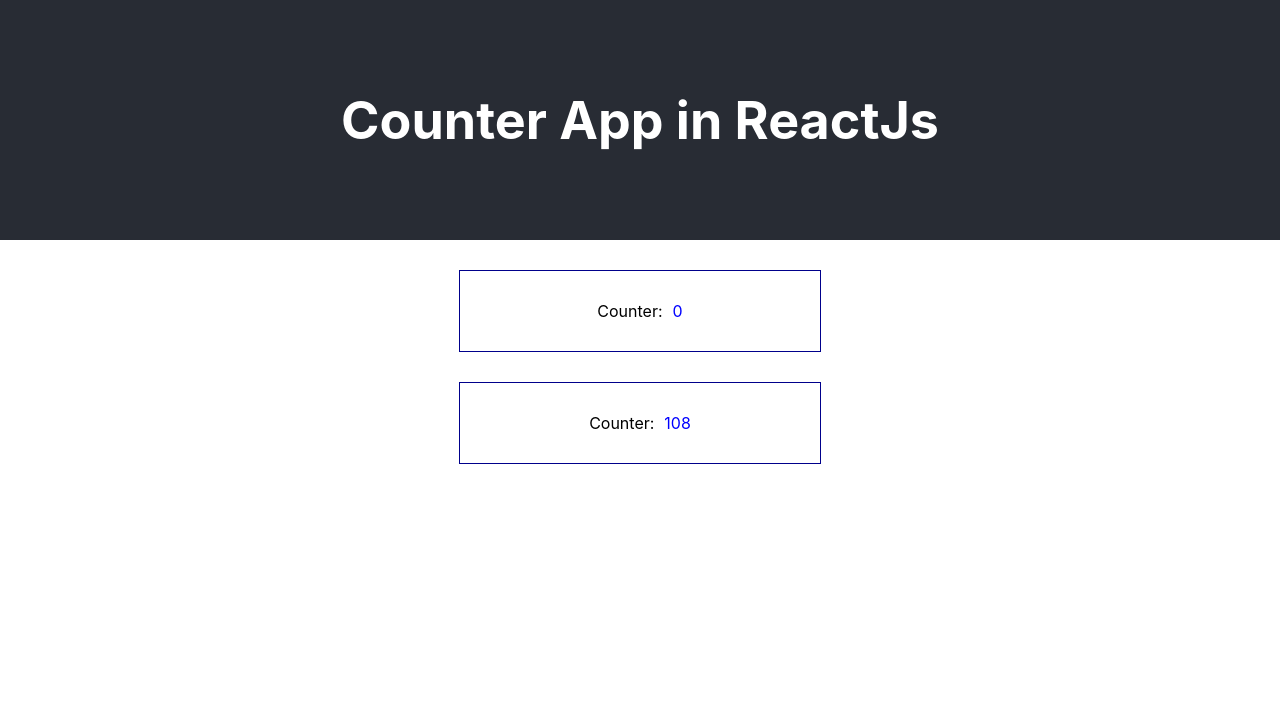
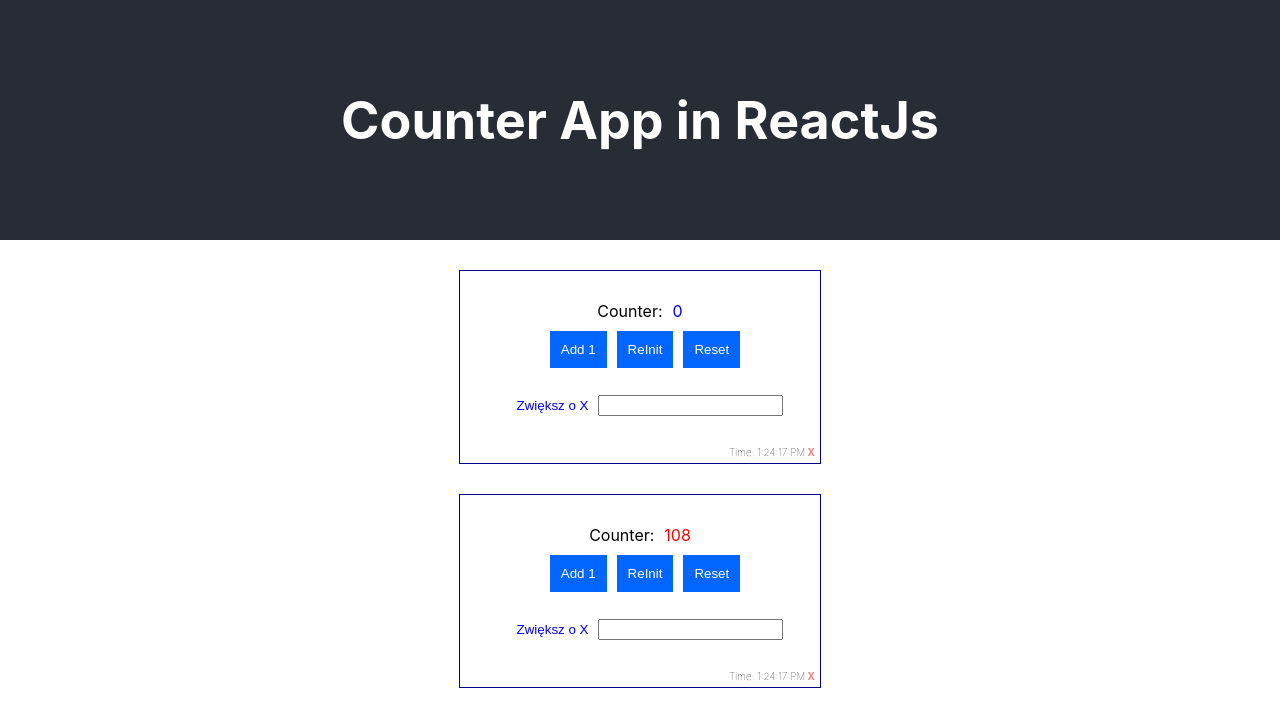
Before and after one commit to karoladudkowska/react, a React (Create React App) app: page / in a window 1280 px wide. Shown: the top 726 px of the page. Built offline with nearby package versions, Linux system fonts and the light colour scheme.

Commit message:
step in counter

```diff
--- /dev/null
+++ b/src/ButtonsPanel.css
@@ -0,0 +1,13 @@
+button {
+    margin: 10px 0 10px 10px;
+    padding: 10px;
+    background-color: #0066FF;
+    color: #FFF;
+    border: 1px solid #0066FF;
+}
+button:hover {
+    background-color: #003399;
+    border: 1px solid #003399;
+    cursor: pointer;
+    outline: 0;
+}
--- /dev/null
+++ b/src/ButtonsPanel.js
@@ -0,0 +1,15 @@
+import React from 'react';
+import './ButtonsPanel.css';
+
+function ButtonsPanel(props) {
+
+    return (
+        <div className="buttons-panel">
+            <button onClick={() => { props.buttonMethod('add'); }}>Add 1</button>
+            <button onClick={() => { props.buttonMethod('reinit'); }}>ReInit</button>
+            <button onClick={() => { props.buttonMethod('reset'); }}>Reset</button>
+        </div>
+    );
+}
+
+export default ButtonsPanel;
--- /dev/null
+++ b/src/Clock.css
@@ -0,0 +1,22 @@
+.clock {
+    position: absolute;
+    bottom: 5px;
+    right: 5px;
+}
+
+.clock h4 {
+    margin: 0;
+    font-size: 10px;
+    font-weight: lighter;
+}
+
+.clock h4 span {
+    font-weight: bold;
+    color: lightcoral;
+}
+
+.clock h4 span:hover {
+    text-decoration: underline;
+    color: red;
+    cursor: pointer;
+}
--- /dev/null
+++ b/src/Clock.js
@@ -0,0 +1,55 @@
+import React, { Component } from 'react';
+import './Clock.css';
+
+class Clock extends Component {
+
+    constructor(props) {
+        super(props);
+
+        this.state = {
+            date: new Date()
+        };
+
+        console.log(`Initialization lifeCycle: constructor (props)`);
+    }
+
+    componentDidMount() {
+        this.timerID = setInterval(
+            () => { this.tick() },
+            1000
+        );
+
+        console.log(`Mounting lifeCycle: componentDidMount()`);
+    }
+
+    componentDidUpdate() {
+        console.log(`Updation lifeCycle: componentDidUpdate() `);
+    }
+
+    componentWillUnmount() {
+        clearInterval(this.timerID);
+        console.log(`UnMounting lifeCycle: componentWillUnmount()`);
+
+    }
+
+    tick = () => {
+        this.setState({
+            date: new Date()
+        });
+    }
+
+    render() {
+
+        return (
+            <div className="clock">
+                <h4>Time: {this.state.date.toLocaleTimeString()}
+                    <span onClick={this.props.toggleClockMethod}> X</span>
+                </h4>
+            </div>
+
+        );
+    }
+
+}
+
+export default Clock;
--- /dev/null
+++ b/src/Clockfunctional.css
@@ -0,0 +1,22 @@
+.clock {
+    position: absolute;
+    bottom: 5px;
+    right: 5px;
+}
+
+.clock h4 {
+    margin: 0;
+    font-size: 10px;
+    font-weight: lighter;
+}
+
+.clock h4 span {
+    font-weight: bold;
+    color: lightcoral;
+}
+
+.clock h4 span:hover {
+    text-decoration: underline;
+    color: red;
+    cursor: pointer;
+}
--- /dev/null
+++ b/src/Clockfunctional.js
@@ -0,0 +1,37 @@
+import React, { useState, useEffect } from 'react';
+import './Clockfunctional.css';
+
+
+const Clockfunctional = (props) => {
+    console.log(`Initialization lifestyle: setting state [date, setDate]`)
+
+    const [date, setDate] = useState(new Date());
+
+    const tick = () => setDate(new Date())
+
+    useEffect(() => {
+        let timerID = setInterval(() => {
+            tick()
+        }, 1000
+        );
+        console.log(`Munting && Updating Lifecycle: componentDidMount && componentDidUpdate`);
+
+        return (() => {
+            clearInterval(timerID)
+            console.log(`Unmounting sLifecycle: componentWillUnMount ()`);
+
+        });
+    }, [date]);
+
+    return (
+        <div className="clock">
+            <h4>Time: {date.toLocaleTimeString()}
+                <span onClick={props.toggleClockMethod}> X</span>
+            </h4>
+        </div>
+
+    );
+
+}
+
+export default Clockfunctional;
--- a/src/Counter.css
+++ b/src/Counter.css
@@ -1,4 +1,5 @@
 .counter {
+    position: relative;
     border: 1px solid darkblue;
     padding: 30px;
     width: 300px;
@@ -10,5 +11,20 @@
 
 .counter span.value {
     margin-left: 10px;
-    color: blue;
 }
+
+.counter .show-clock {
+    display: inline-block;
+    position: absolute;
+    bottom: 5px;
+    right: 5px;
+    font-size: 10px;
+    color: lightcoral;
+
+}
+
+.counter .show-clock:hover {
+    color: red;
+    text-decoration: underline;
+    cursor: pointer;
+}
--- a/src/Counter.js
+++ b/src/Counter.js
@@ -1,27 +1,138 @@
 import React, { Component } from 'react';
 import './Counter.css';
 
+import Display from './Display';
+import ButtonsPanel from './ButtonsPanel';
+// import Clock from './Clock';
+import Clockfunctional from './Clockfunctional';
+import Step from './Step';
 
 class Counter extends Component {
+
+    // let randomNumber = Math.floor(Math.random() * (108
+    //     - 1 + 1) + 1);
+
+    constructor(props) {
+        super(props);
+
+        this.state = {
+            counterValue: this.props.initValue,
+            showClock: true,
+            stepValue: this.props.stepValue,
+        };
+    }
+
+
+
+    changeValue = (action) => {
+        // console.log(action);
+        // zamiast objektu  jak zakomentowany przkażemy funkcje która zróci objekt naszego stanu
+
+        this.setState((prevState, prevProps) => {
+            let currentCounterValue = prevState.counterValue;
+
+            if (action === 'add') {
+                currentCounterValue += 1;
+
+            } else if (action === 'reinit') {
+                currentCounterValue = prevProps.initValue;
+
+            } else {
+                currentCounterValue = 0;
+
+            }
+            return (
+                {
+                    counterValue:
+                        currentCounterValue
+                });
+
+        });
+    }
+
+
+    // this.setState({
+    //     counterValue: currentCounterValue
+    //     // (objekt z polem counterValuektóre już isniało i z nową wartością)
+    // });
+    // }
+
+    toggleClock = () => {
+        this.setState((prevState) => {
+            return ({
+                showClock: !prevState.showClock
+            });
+        })
+    }
+
     render() {
-        // let randomNumber = Math.floor(Math.random() * (108
-        //     - 1 + 1) + 1);
+
+        let clockElement = '';
+        if (this.state.showClock) {
+            // clockElement = <Clock
+            //     toggleClockMethod={this.toggleClock} />;
+            clockElement = <Clockfunctional
+                toggleClockMethod={this.toggleClock} />;
+        } else {
+            clockElement = <span onClick={this.toggleClock} className="show-clock">show Clock</span>;
+        }
+
+
         return (
             <div className="counter">
                 Counter:
-                <span className="value">
-                    {/* {randomNumber} */}
-                    {this.props.initValue}
-                </span>
-            </div>
+                <Display displayValue={this.state.counterValue} />
+                <ButtonsPanel buttonMethod={this.changeValue} />
+                {clockElement}
+                <Step stepValue={this.state.stepValue} />
+
+            </div >
+
 
         )
     }
 }
 
+
 export default Counter;
 
-// function Counter(props) {
+// ES6
+//    changeValue = (action) => {
+// console.log(action);
+
+// poniżej funkcja
+//     this.setState((prevState) => {
+//         return ({
+//             counterValue: prevState.
+//                 counterValue + 1
+//         });
+//     });
+
+// }
+
+// prevState obekt z polem counterValue/
+// lub metoda
+// this.setState({
+//     counterValue: this.state.counterValue + 1
+// });
+
+// render() {
+//     return (
+//         <div className="counter">
+//             Counter:
+//             <Display displayValue={this.state.counterValue} />
+//             <ButtonsPanel buttonMethod={this.changeValue} />
+
+//         </div >
+
+//     )
+// }
+// }
+
+
+// export default Counter;
+
+{/* // function Counter(props) { */ }
 
 //     let randomNumber = Math.floor(Math.random() * (108
 //         - 1 + 1) + 1);
@@ -41,3 +152,52 @@
 
 
 // export default Counter;
+
+
+// es5
+// class Counter extends Component {
+
+
+//     constructor(props) {
+//         super(props);
+
+//         this.state = {
+//             counterValue: this.props.initValue
+//         };
+
+        // this.changeValue= this.changeValue.bind
+        // (this);
+        // konIeczne jeśl changeValue nie byłoby sztrzalkowe tylko this.changeValue() bo trzeba ręczne dołaczyc this a dla strzalkowej nie trzeba bo już ma
+//     }
+
+//     changeValue () => {
+
+//         this.setState((prevState) => {
+//             return ({
+//                 counterValue: prevState.
+//                     counterValue + 1
+//             });
+//             // prevState obekt z polem counterValue/
+//         });
+
+//     }
+
+//     render() {
+//         return (
+//             <div className="counter">
+//                 Counter:
+//                 <span className="value">
+//                     {/* {randomNumber} */}
+//                     {this.state.counterValue}
+//                 </span>
+//                 <button onClick={this.changeValue}>
+//                     Add 1
+//                 </button>
+//             </div >
+
+//         )
+//     }
+// }
+
+
+// export default Counter;
--- /dev/null
+++ b/src/Display.css
@@ -0,0 +1,7 @@
+.red {
+    color: red;
+}
+
+.blue {
+    color: blue;
+}
--- /dev/null
+++ b/src/Display.js
@@ -0,0 +1,15 @@
+import React from 'react';
+import './Display.css';
+
+function Display(props) {
+
+
+    return (
+        <span className={`value ${(props.displayValue <= 5) ? 'blue' : 'red'
+            }`} >
+            { props.displayValue}
+        </ span >
+    );
+}
+
+export default Display;
--- /dev/null
+++ b/src/Step.css
@@ -0,0 +1,5 @@
+.step button {
+    border: none;
+    color: blue;
+    background-color: white
+}
--- /dev/null
+++ b/src/Step.js
@@ -0,0 +1,54 @@
+import React, { Component } from 'react';
+import './Step.css';
+
+
+class Step extends Component {
+
+    constructor(props) {
+        super(props);
+
+        this.state = {
+            // stepValue: 5
+
+
+        };
+
+        console.log(`Initialization lifeCycle: constructor (props)`);
+    }
+
+    componentDidMount() {
+
+
+        console.log(`Mounting lifeCycle: componentDidMount()`);
+    }
+
+    componentDidUpdate() {
+        console.log(`Updation lifeCycle: componentDidUpdate() `);
+    }
+
+    componentWillUnmount() {
+
+        console.log(`UnMounting lifeCycle: componentWillUnmount()`);
+
+    }
+
+
+
+    render() {
+
+        return (
+            <div className="step">
+                <button>Zwiększ o X</button>
+                <input type="number" ref={this.textInput} onChange={this.Change} />
+                {/* <input ref={(data) => { this._inputStep = data }} type="number" /> */}
+
+
+            </div>
+
+        );
+    }
+}
+
+
+
+export default Step;
```
